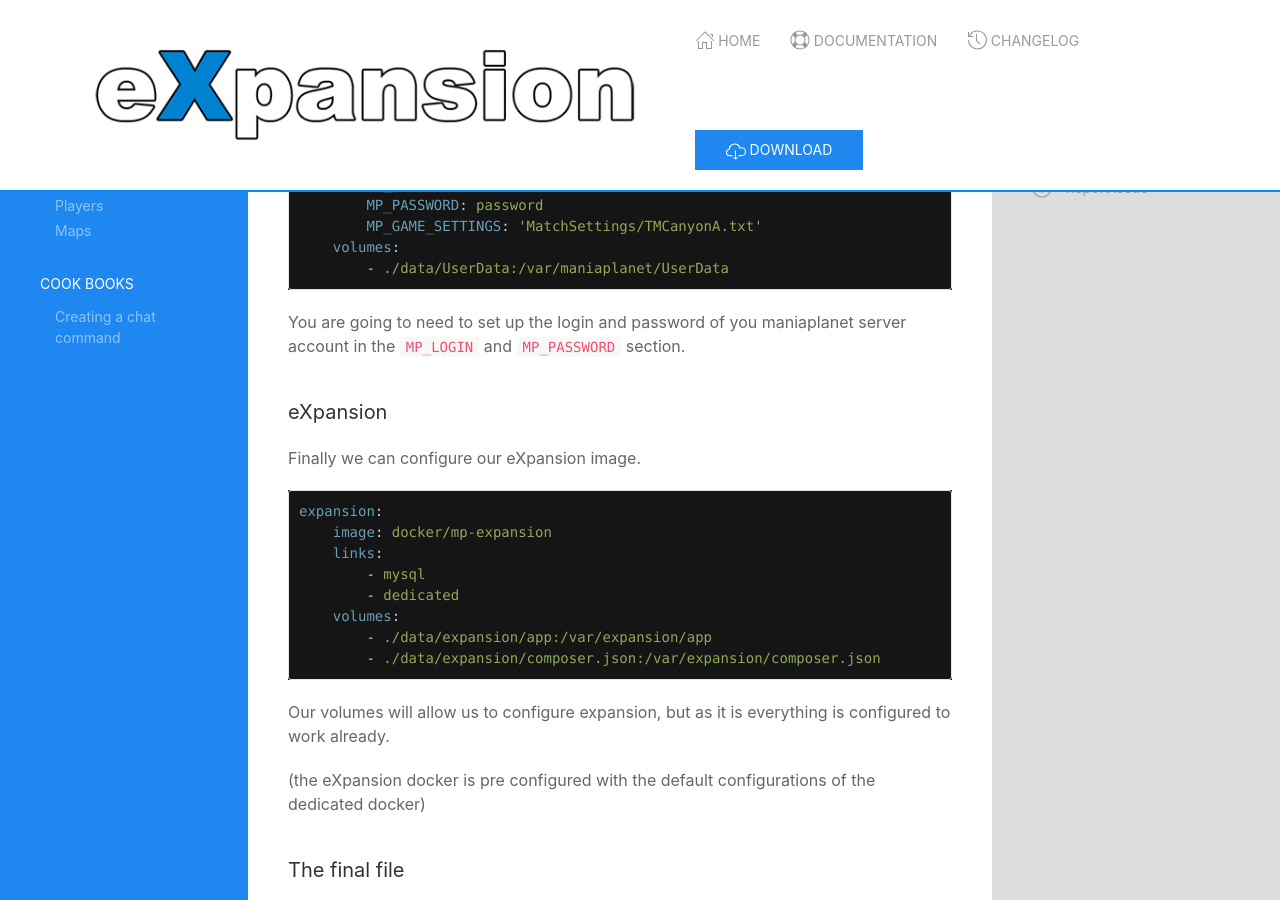
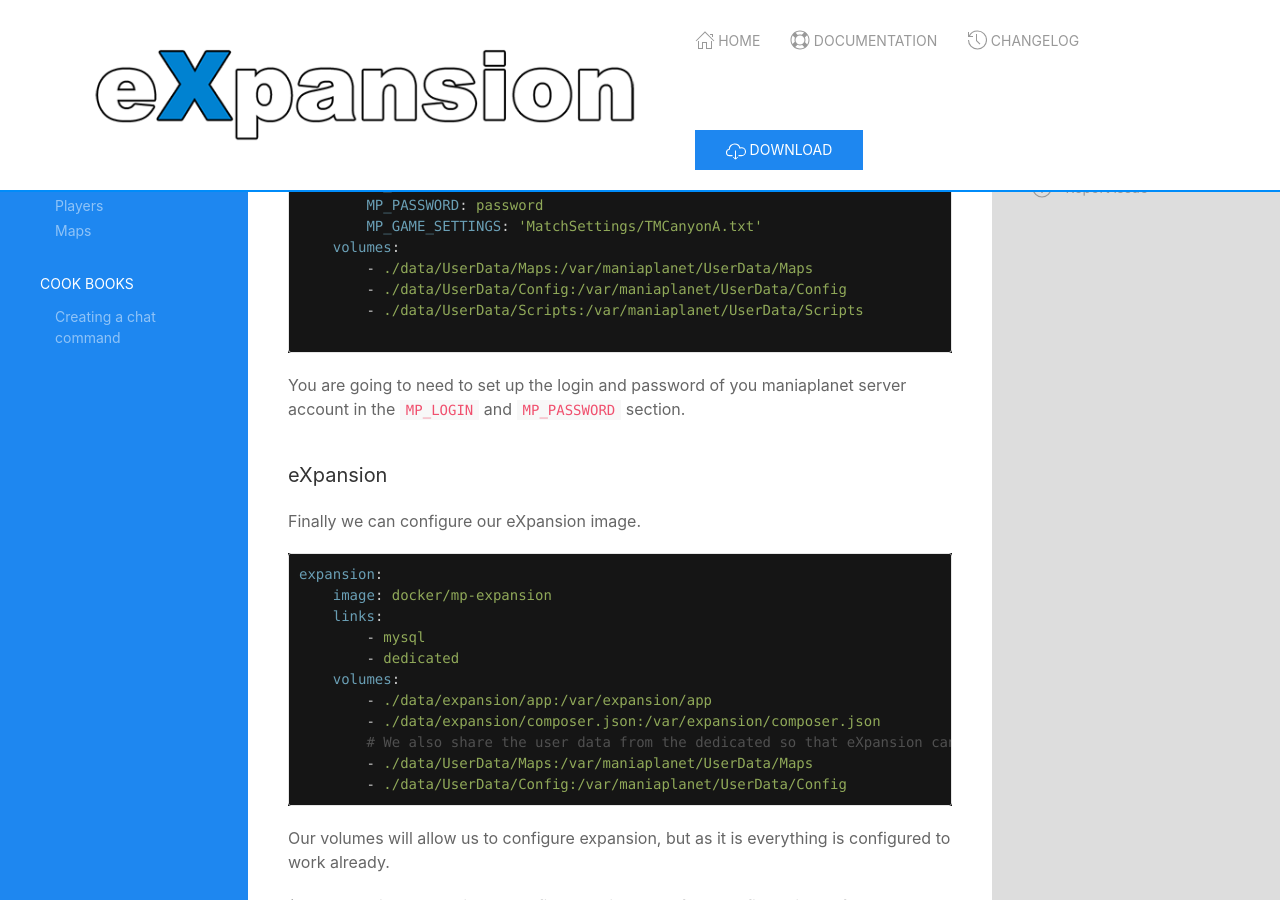
Before and after one commit to ileckfi/eXpansionPluginPack.github.io, a Jekyll site: the page built from docs/install/docker.md, in a window 1280 px wide and 900 px high, scrolled down 1079 px. Built offline with Jekyll 4.4.1, drawn with Linux system fonts in a browser that asks for light colours; nearby versions of some CDN libraries; our own code applies the rules of GitHub Pages for plain Markdown files; some of the changed text lies outside the part shown.

Commit message:
Fixed docker installation

````diff
--- a/docs/install/docker.md
+++ b/docs/install/docker.md
@@ -51,7 +51,10 @@
         MP_PASSWORD: password
         MP_GAME_SETTINGS: 'MatchSettings/TMCanyonA.txt'
     volumes:
-        - ./data/UserData:/var/maniaplanet/UserData
+        - ./data/UserData/Maps:/var/maniaplanet/UserData/Maps
+        - ./data/UserData/Config:/var/maniaplanet/UserData/Config
+        - ./data/UserData/Scripts:/var/maniaplanet/UserData/Scripts
+
 ```
 
 You are going to need to set up the login and password of you maniaplanet server account in
@@ -61,7 +64,7 @@
 
 Finally we can configure our eXpansion image.
 
-```yaml
+```yml
 expansion:
     image: docker/mp-expansion
     links:
@@ -70,6 +73,9 @@
     volumes:
         - ./data/expansion/app:/var/expansion/app
         - ./data/expansion/composer.json:/var/expansion/composer.json
+        # We also share the user data from the dedicated so that eXpansion can read & write in the files
+        - ./data/UserData/Maps:/var/maniaplanet/UserData/Maps
+        - ./data/UserData/Config:/var/maniaplanet/UserData/Config
 ```
 
 Our volumes will allow us to configure expansion, but as it is everything is configured to work already.
@@ -132,3 +138,9 @@
 ```bash
 docker-compose stop
 ```
+
+## Todo on our side
+
+eXpansion as it is today detects the dedicated as remote, this is true but the expansion docker still
+has access to the dedicated files. We need to add options to allow eXpansion to understand that the
+dedicated files can be accessed at /var/maniaplanet/UserData
````
